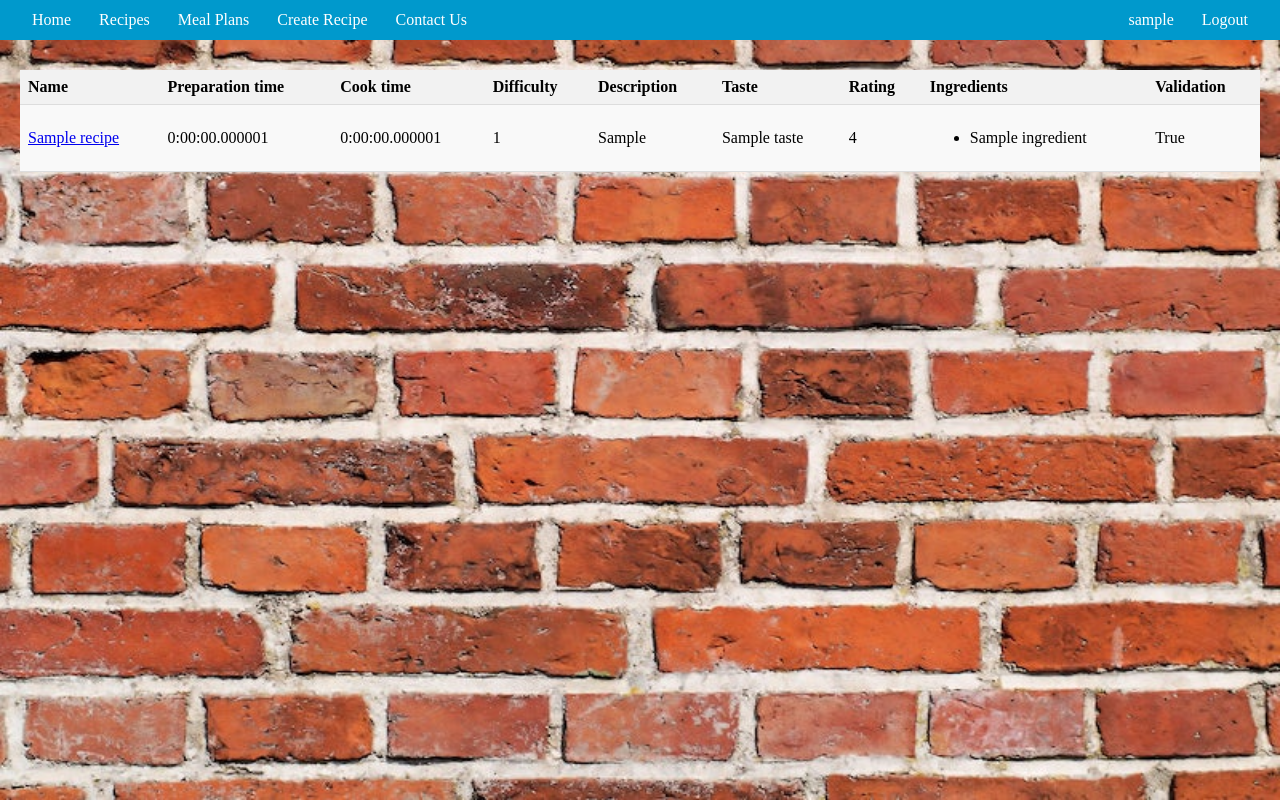
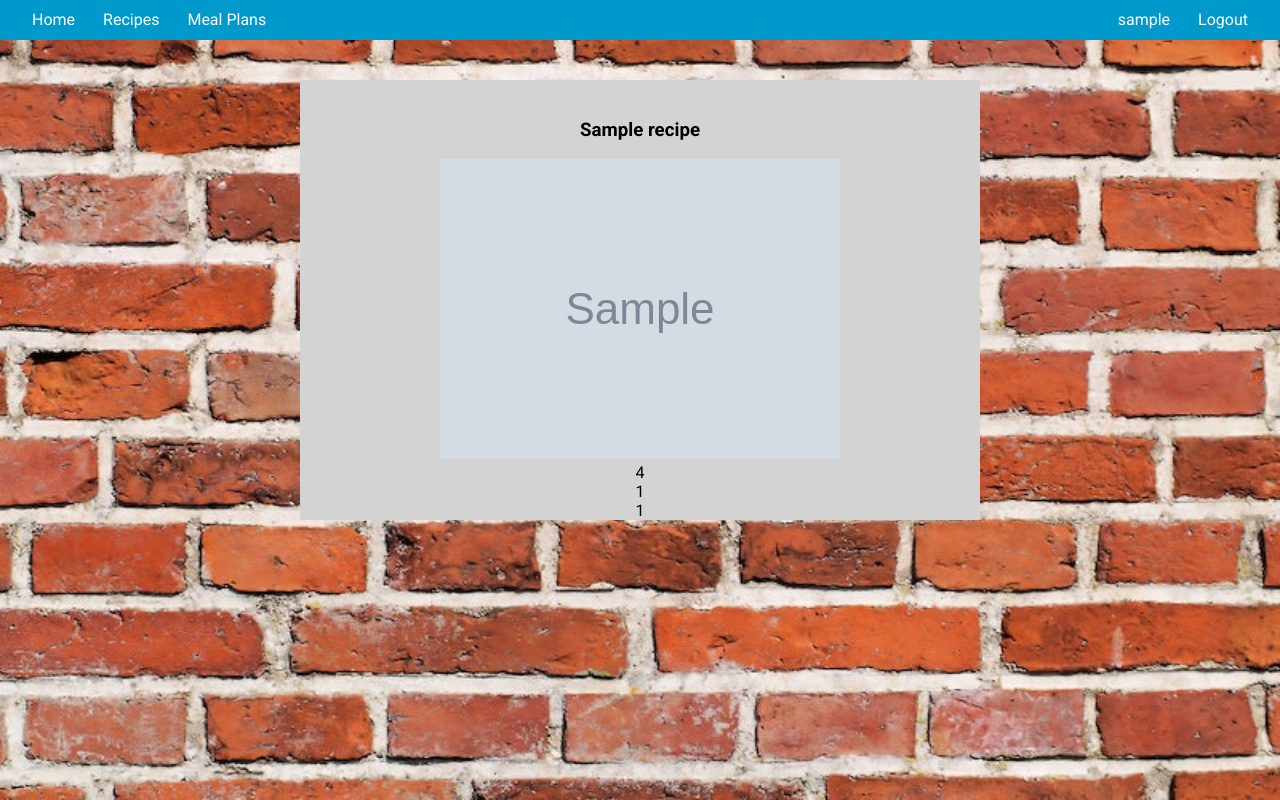
Before and after one commit to Happydeath97/cookplanner, a Django app: page /recipes/ in a window 1280 px wide. Run offline with Django 4.2, Linux system fonts and the light colour scheme; a user stored in the database is signed in; tables that the repository leaves empty hold one stand-in row (values such as "Sample post"); grey boxes marked "Sample" are stand-in pictures.

Commit message:
forget to commit in a while 1) edit meal plan js adjustment 2)changing html/css for recipes

```diff
--- a/webapp/cookplanner_app/models.py
+++ b/webapp/cookplanner_app/models.py
@@ -26,10 +26,9 @@ class Taste(models.Model):
 
 
 class Recipe(models.Model):
-
     name = models.CharField(max_length=50)
-    prep_time = models.DurationField()
-    cook_time = models.DurationField()
+    prep_time = models.PositiveIntegerField(default=0)
+    cook_time = models.PositiveIntegerField(default=0)
     difficulty = models.IntegerField(validators=[MinValueValidator(1), MaxValueValidator(3)])
     description = models.TextField(blank=True)
     taste = models.ForeignKey(Taste, on_delete=models.PROTECT, related_name='taste')
@@ -38,6 +37,7 @@ class Recipe(models.Model):
     rating = models.IntegerField(validators=[MinValueValidator(1), MaxValueValidator(5)], default=5)
     ingredients = models.ManyToManyField(Ingredients, through='RecipeIngredients', related_name='ingredients')
     validation = models.BooleanField(default=False)
+    calorie = models.PositiveIntegerField(default=0)
 
     def __str__(self):
         return self.name
--- a/webapp/cookplanner_app/templates/editmealplan.html
+++ b/webapp/cookplanner_app/templates/editmealplan.html
@@ -73,7 +73,7 @@
 </div>
 
 <!-- Modal -->
-<div class="modal" style="display: none">
+<div class="modal">
     <!-- Modal content -->
     <div class="modal-content">
         <span class="close">&times;</span>
@@ -82,7 +82,7 @@
             {% csrf_token %}
             <input type="hidden" name="day" value="">
             <input type="hidden" name="category" value="">
-            <label for="recipe">Choose meal:</label>
+            <label for="recipe">CHOOSE MEAL</label>
             <select id="recipe" name="recipe" size="5">
                 {% for recipe in recipes %}
                     <option value="{{ recipe.id }}">{{ recipe.name }}</option>
--- a/webapp/cookplanner_app/templates/layout.html
+++ b/webapp/cookplanner_app/templates/layout.html
@@ -7,12 +7,16 @@
               name="viewport">
         <meta http-equiv="X-UA-Compatible" content="ie=edge">
         <title>CookPlan: {% block title %}{% endblock %}</title>
+        <link rel="preconnect" href="https://fonts.googleapis.com">
+        <link rel="preconnect" href="https://fonts.gstatic.com" crossorigin>
+        <link href="https://fonts.googleapis.com/css2?family=Roboto:ital,wght@0,400;0,700;1,400&display=swap" rel="stylesheet">
+        <link rel="shortcut icon" type="image/png" href="{% static 'images/favicon.ico' %}" >
         <link rel="stylesheet" href="{% static 'css/layout.css' %}">
         {% block link %}{% endblock %}
     </head>
 
     <body>
-        <img class="wallpaper" src="{% static 'images/bricks.jpg' %}" alt="My image">
+        <img class="wallpaper" src="{% static 'images/bricks.jpg' %}" alt="background photo of bricked wall">
         <header>
             <nav id='menu'>
                 <input type='checkbox' id='responsive-menu' onclick='updatemenu()'><label></label>
@@ -27,13 +31,8 @@
                         <li class='left'>
                             <a href="{% url 'all_mealplans' %}">Meal Plans</a>
                         </li>
-                <li class='left'>
-                    <a href="{% url 'create_view' %}">Create Recipe</a>
-                </li>
                     {% endif %}
-                <li class='left'>
-                    <a href='http://'>Contact Us</a>
-                </li>
+
                     {% if user.is_authenticated %}
                         <li class='right'><a href="{% url 'logout' %}">Logout</a></li>
                         <li class='right'><a href="{% url 'profile' %}">{{user.username}}</a></li>
--- a/webapp/cookplanner_app/templates/recipes.html
+++ b/webapp/cookplanner_app/templates/recipes.html
@@ -10,38 +10,32 @@
 {% endblock %}
 
 {% block main %}
-<table>
-    <colgroup span="4"></colgroup>
-    <tr>
-        <th>Name</th>
-        <th>Preparation time</th>
-        <th>Cook time</th>
-        <th>Difficulty</th>
-        <th>Description</th>
-        <th>Taste</th>
-        <th>Rating</th>
-        <th>Ingredients</th>
-        <th>Validation</th>
-    </tr>
+<div class="parent-container">
+{% for recipe in recipes %}
+    <div class="food-container">
+        <div class="left-container">
+            <div class="food-name">
+                <h3>
+                    {{ recipe.name }}
+                </h3>
+            </div>
+            <div class="food-picture">
+                {% if recipe.image %}
+                    <img  src="{% static recipe.image %}" alt="My image">
+                {% else %}
+                    <img  src="{% static 'images/notavailable.png' %}" alt="My image">
+                {% endif %}
 
-    {% for recipe in recipes %}
-        <tr>
-            <td><a href="{% url 'recipe' recipe.id %}">{{ recipe.name }}</a></td>
-            <td>{{ recipe.prep_time }}</td>
-            <td>{{ recipe.cook_time }}</td>
-            <td>{{ recipe.difficulty }}</td>
-            <td>{{ recipe.process }}</td>
-            <td>{{ recipe.taste.name }}</td>
-            <td>{{ recipe.rating }}</td>
-            <td>
-                <ul>
-                    {% for ingredient in recipe.ingredients.all %}
-                        <li>{{ ingredient.name }}</li>
-                    {% endfor %}
-                </ul>
-            </td>
-            <td>{{ recipe.validation }}</td>
-        </tr>
-    {% endfor %}
-</table>
+            </div>
+        </div>
+        <div class="right-container">
+            <div>{{ recipe.rating }}</div>
+            <div>{{ recipe.cook_time }}</div>
+            <div>{{ recipe.difficulty }}</div>
+        </div>
+    </div>
+{% endfor %}
+</div>
+
+
 {% endblock %}
--- a/webapp/static/css/layout.css
+++ b/webapp/static/css/layout.css
@@ -1,6 +1,7 @@
 body {
     margin: 0;
     padding: 0;
+    font-family: 'Roboto', sans-serif;
     /* overflow: hidden; */
 }
 .wallpaper{
--- a/webapp/static/css/recipes.css
+++ b/webapp/static/css/recipes.css
@@ -17,10 +17,37 @@ th {
 
 /* Alternate row colors */
 tr:nth-child(even) {
-    background-color: #f9f9f9;
+    background-color: #f9f9f9ff;
 }
 
 /* Hover effect */
 tr:hover {
-    background-color: #e2e2e2;
+    background-color: #d2d2d2;
 }
+
+.parent-container {
+    display: flex;
+    flex-direction: column;
+    align-items: center;
+    justify-content: center;
+}
+.food-container {
+    width: 50dvw; /* Adjust the width as needed */
+    height: 50dvh; /* Adjust the height as needed */
+    background-color: lightgray;
+    text-align: center;
+    padding: 20px;
+    margin: 10px 0; /* Add some vertical spacing between the .centered-div elements */
+}
+.left-container {
+
+}
+.food-name {
+
+}
+.food-picture {
+
+}
+.right-container {
+
+}
```
Also changed, not shown: webapp/load_database.py (added, +48 -0 lines), webapp/static/css/editmealplan.css (+59 -0 lines), webapp/static/javascript/editmealplan.js (+8 -8 lines), webapp/__init__.py (added), webapp/cookplanner_app/migrations/0015_recipe_calorie.py (added), webapp/cookplanner_app/migrations/0016_alter_recipe_cook_time.py (added), webapp/cookplanner_app/migrations/0017_alter_recipe_prep_time.py (added), webapp/cookplanner_app/migrations/0018_alter_recipe_cook_time_alter_recipe_prep_time.py (added), webapp/static/images/favicon.ico (added), webapp/static/images/notavailable.png (added). Lines whose indentation alone changed are shown as unchanged.
